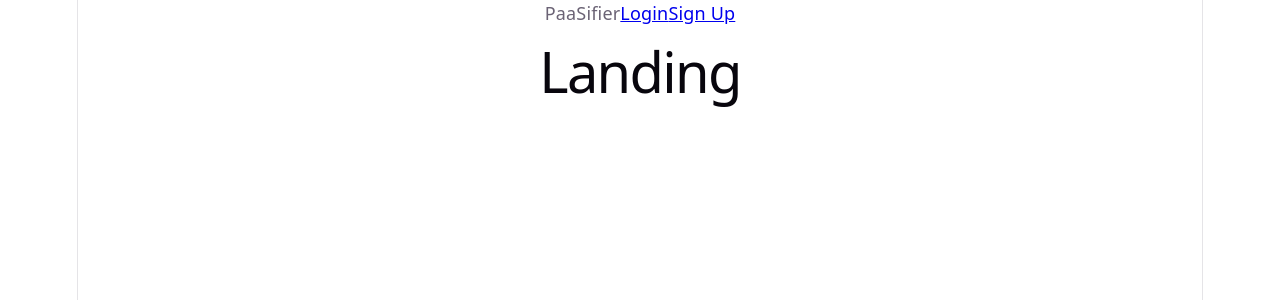
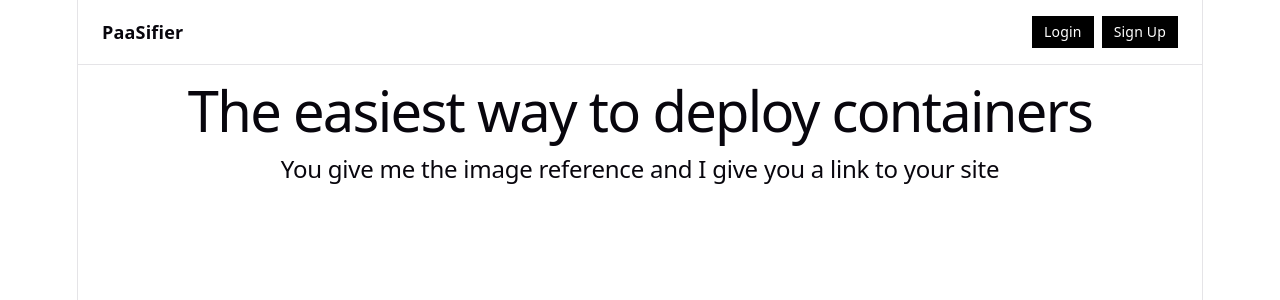
Before and after one commit to AidanZhou12/PaaSifier, a React (Vite) app in the folder client/: page / in a window 1280 px wide. Shown: the top 300 px of the page. Built offline with nearby package versions, Linux system fonts and the light colour scheme.

Commit message:
Top navbar in landing page complete

```diff
--- a/client/src/pages/landing.tsx
+++ b/client/src/pages/landing.tsx
@@ -9,7 +9,8 @@ function Landing() {
                 <Link to="/login" className="action-button">Login</Link>
                 <Link to="/register" className="action-button">Sign Up</Link>
             </nav>
-            <h1>Landing</h1>
+            <h1>The easiest way to deploy containers</h1>
+            <h2>You give me the image reference and I give you a link to your site</h2>
         </main>
     );
 }
--- a/client/src/pages/pages.css
+++ b/client/src/pages/pages.css
@@ -0,0 +1,28 @@
+.navbar {
+  display: flex;
+  align-items: center;
+  gap: 8px;
+  padding: 16px 24px;
+  border-bottom: 1px solid var(--border);
+}
+
+.navbar span {
+  margin-right: auto;
+  color: var(--text-h);
+  font-weight: 700;
+}
+
+.navbar .action-button {
+  display: inline-block;
+  padding: 6px 12px;
+  background: #000;
+  color: #fff;
+  font-size: 14px;
+  line-height: 1.4;
+  text-decoration: none;
+}
+
+.navbar .action-button:focus-visible {
+  outline: 2px solid var(--accent);
+  outline-offset: 2px;
+}
```
